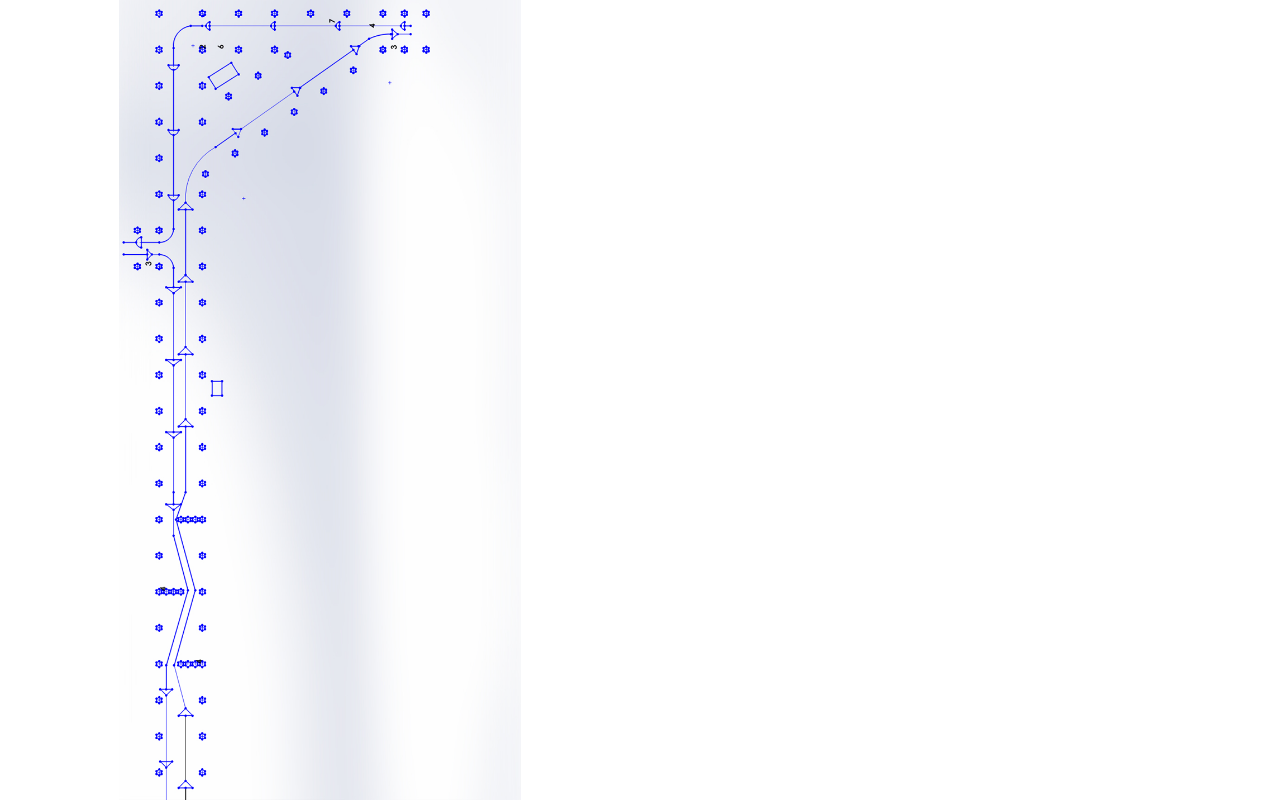
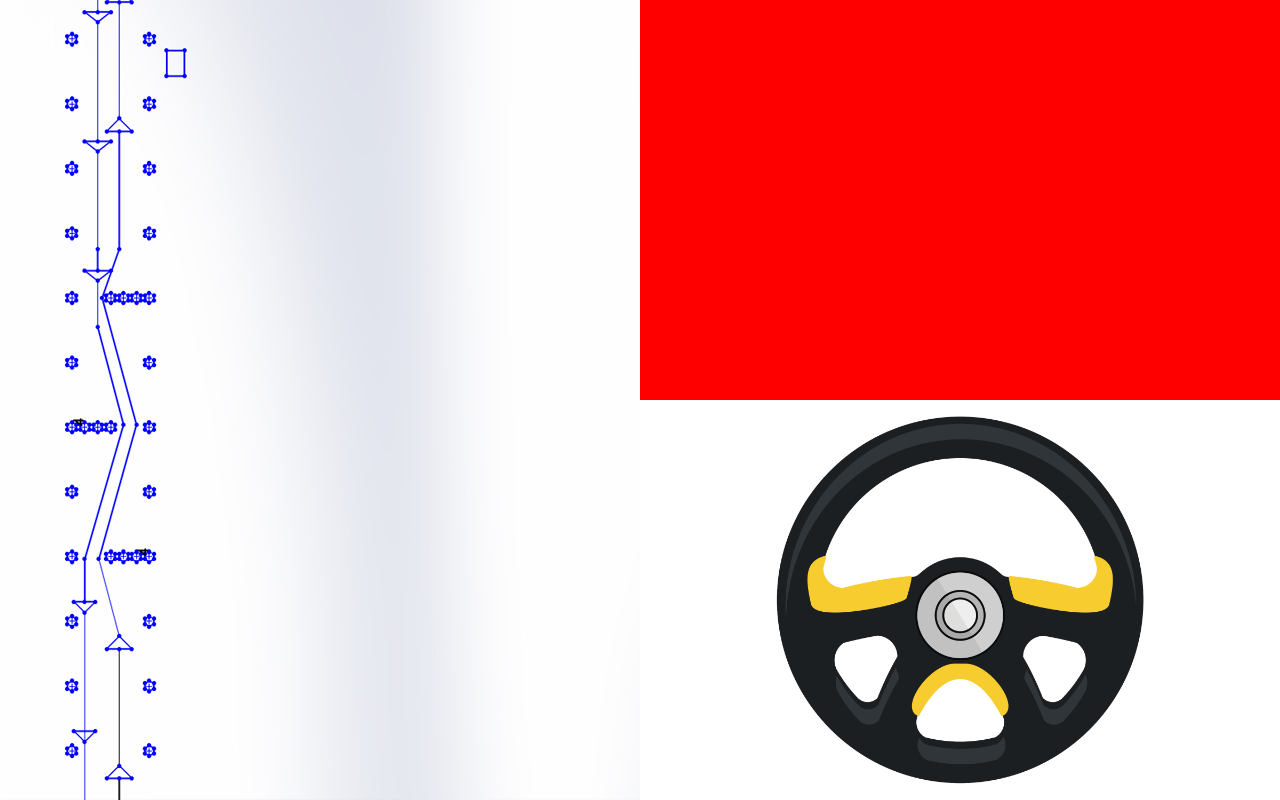
Before and after one commit to Tryptophan/mecha-duck, a React (Create React App) app: page /driver in a window 1280 px wide. Built offline with nearby package versions, Linux system fonts and the light colour scheme.

Commit message:
steering wheel and scalable map

```diff
--- a/src/App.css
+++ b/src/App.css
@@ -18,8 +18,28 @@ html, body {
   float: left;
   width: 50%;
   height: 100vh;
-  /* background-color: blue; */
   background-image: url('map.png');
+  background-size: auto;
+  background-repeat: no-repeat;
+  background-position-x: 0%;
+  background-position-y: 100%;
+}
+
+.Controls {
+  float: right;
+  width: 50%;
+  height: 100vh;
+}
+
+.Speed {
+  height: 50vh;
+  background-color: red;
+}
+
+.Wheel {
+  height: 50vh;
+
+  background-image: url('wheel.png');
   background-size: contain;
   background-repeat: no-repeat;
   background-position: center center;
--- a/src/Driver.js
+++ b/src/Driver.js
@@ -6,7 +6,10 @@ export default class Driver extends Component {
     return (
       <div>
         <div className='Map' />
-        <div className='Controls' />
+        <div className='Controls'>
+          <div className='Speed' />
+          <div className='Wheel' />
+        </div>
       </div>
     );
   }
```
Also changed, not shown: src/wheel.png (added).
